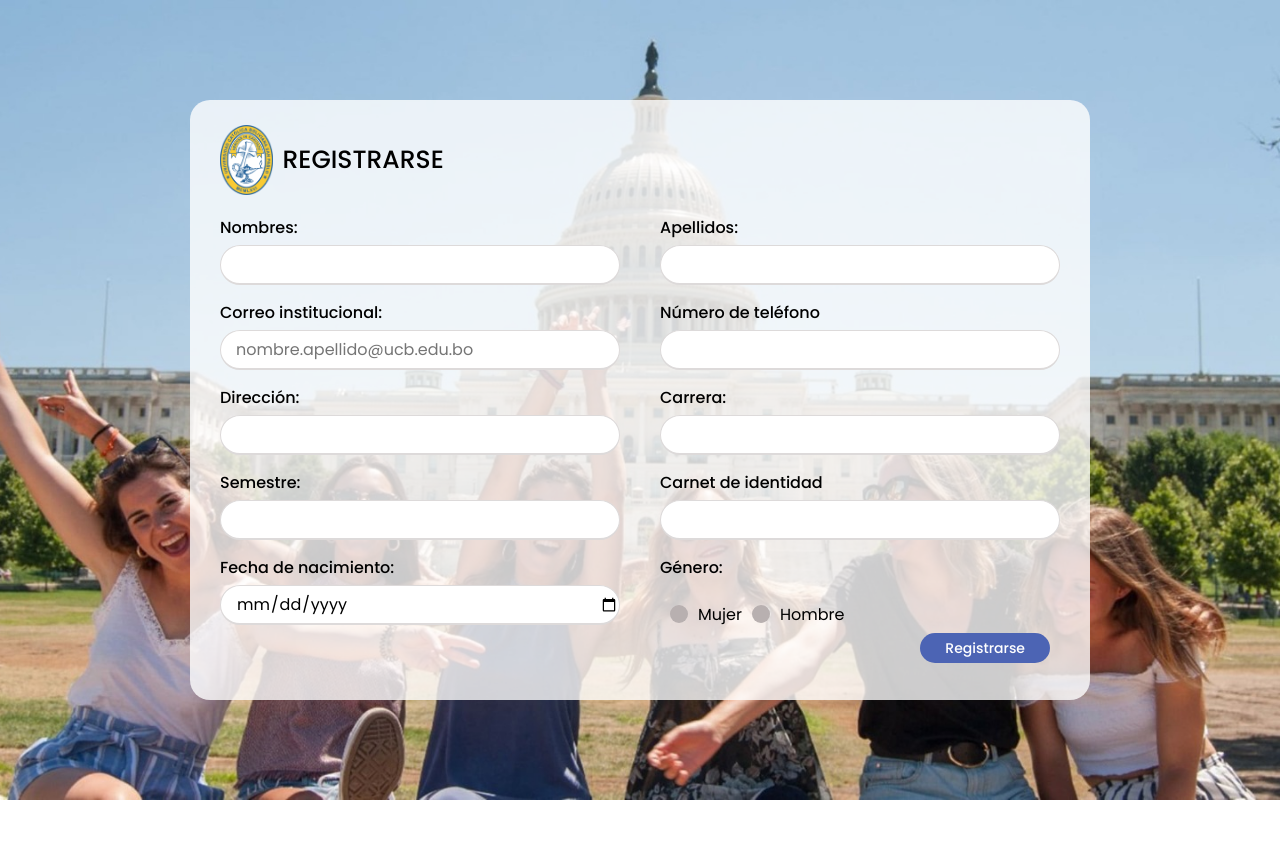
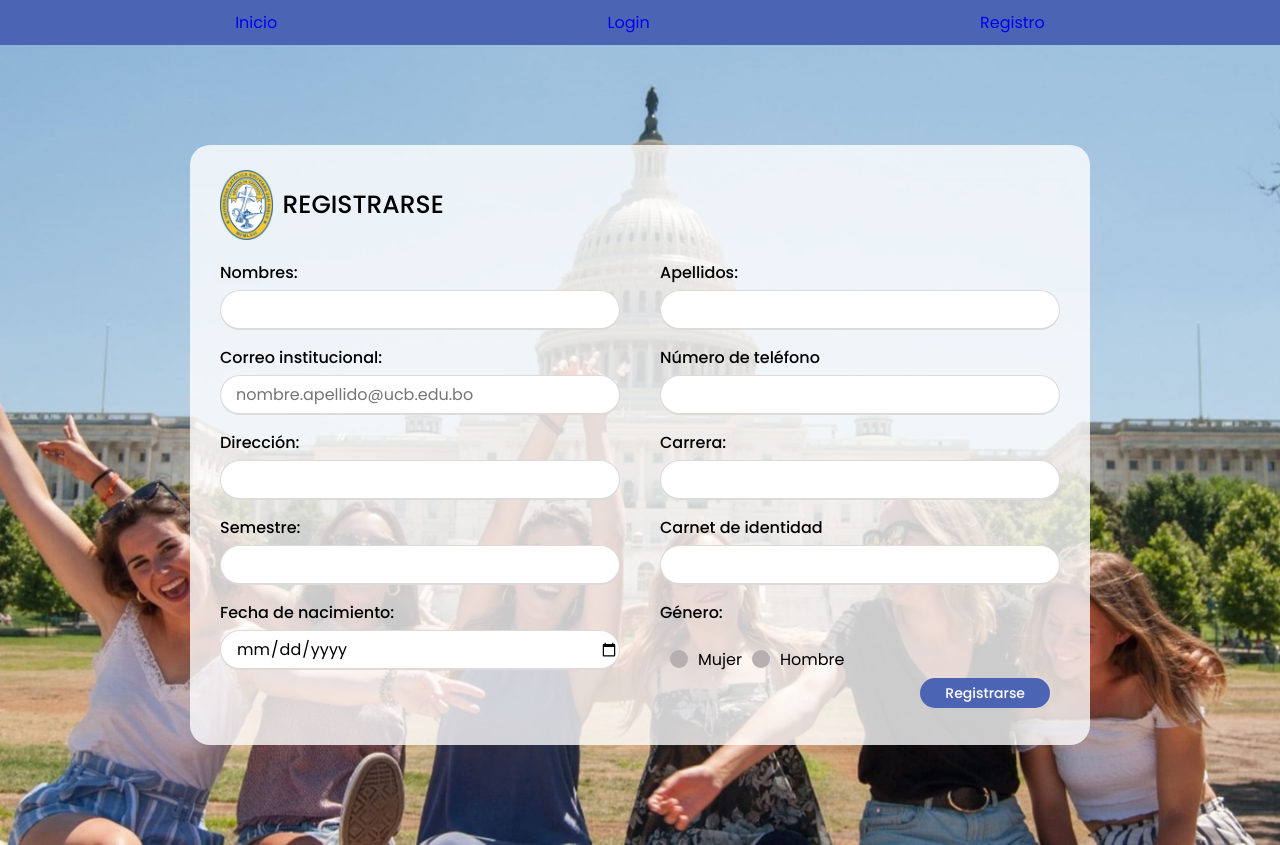
Before and after one commit to imferr/proyecto_tecnos_web_FRONTEND, a Vue app in the folder internshipfrontend/: page / in a window 1280 px wide. Before the commit the page ends 800 px from the top, so only its background shows below. Built offline with nearby package versions, Linux system fonts and the light colour scheme.

Commit message:
HomePage and StudentRegister con AppNavbar

```diff
--- /dev/null
+++ b/internshipfrontend/src/components/AppNavbar.vue
@@ -0,0 +1,50 @@
+<template>
+    <nav class="AppNavbar">
+      <ul>
+        <li @mouseover="hovered = true" @mouseout="hovered = false">
+          <router-link to="/">Inicio</router-link>
+        </li>
+        <li @mouseover="hovered = true" @mouseout="hovered = false">
+          <router-link to="/login">Login</router-link>
+        </li>
+        <li @mouseover="hovered = true" @mouseout="hovered = false">
+          <router-link to="/registro">Registro</router-link>
+        </li>
+      </ul>
+    </nav>
+  </template>
+
+  <script>
+  export default {
+    data() {
+      return {
+        hovered: false,
+      };
+    },
+  };
+  </script>
+
+  <style scoped>
+  .AppNavbar {
+    background-color: #4c64b4;
+    color: #fff;
+    width: 100%; /* Ocupa todo el ancho horizontal de la pantalla */
+  }
+
+  .AppNavbar ul {
+    list-style: none;
+    display: flex;
+    padding: 10px;
+    justify-content: space-around; /* Espaciado uniforme entre los elementos */
+  }
+
+  .AppNavbar li {
+    cursor: pointer;
+    transition: color 0.3s;
+    font-family: 'Arial', sans-serif; /* Cambia la fuente según tus preferencias */
+  }
+
+  .AppNavbar li:hover {
+    color: #d8d8e6; /* Cambia el color al pasar el mouse */
+  }
+  </style>
--- a/internshipfrontend/src/components/HomePageComponent.vue
+++ b/internshipfrontend/src/components/HomePageComponent.vue
@@ -1,4 +1,6 @@
 <template>
+    <div>
+    <AppNavbar/>
         <section>
           <div class="slide">
                 <div class="slide-inner">
@@ -98,6 +100,7 @@
         <footer>
             <p>Derechos de autor © 2023 Internship Grupo 2 :D</p>
         </footer>
+    </div>
     </template>
 
     <style>
@@ -431,8 +434,12 @@ body {
     <script>
 
     import HomePageAPI from '../services/HomePageAPI.js';
+    import AppNavbar from  '../components/AppNavbar.vue';
 
     export default {
+        components:{
+    AppNavbar,
+  },
       mixins: [HomePageAPI],
     };
 
--- a/internshipfrontend/src/components/LoginStudentComponent.vue
+++ b/internshipfrontend/src/components/LoginStudentComponent.vue
@@ -1,4 +1,6 @@
 <template>
+  <div>
+    <AppNavbar/>
   <div class="componentRegistroStudent">
   <div class="container">
     <div class="title">
@@ -64,8 +66,10 @@
         <button type="submit" value="REGISTRARSE" @click="login">Registrarse </button>
       </div>
     </form>
+    </div>
   </div>
 </div>
+
 </template>
 
 <style>
@@ -254,9 +258,15 @@ form .button button:hover {
 <script>
 
 import LoginStudentAPI from '../services/LoginStudentAPI.js';
+import AppNavbar from  '../components/AppNavbar.vue';
 
 export default {
+  components:{
+    AppNavbar,
+  },
   mixins: [LoginStudentAPI],
 };
 
+
+
 </script>
```
